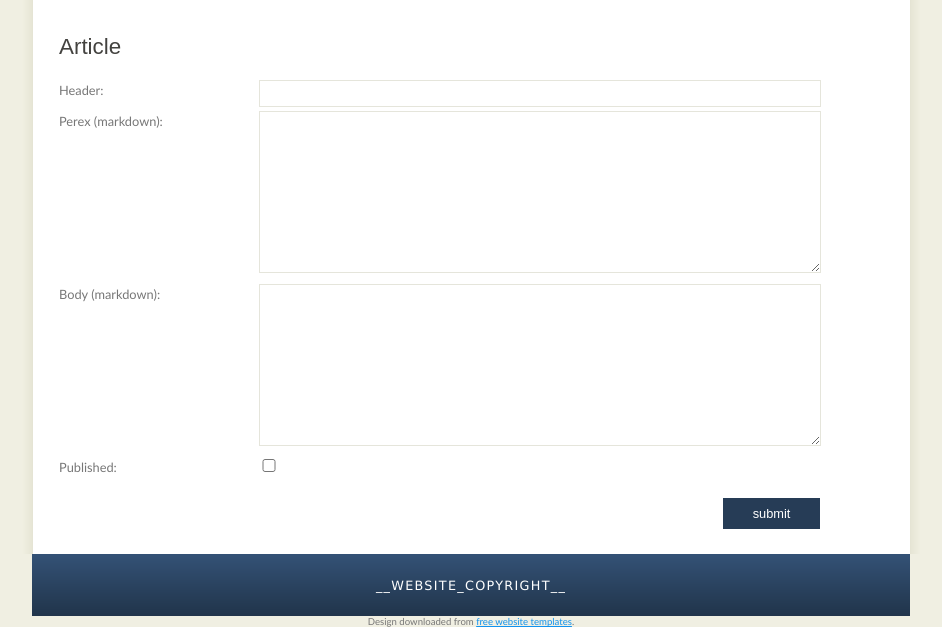
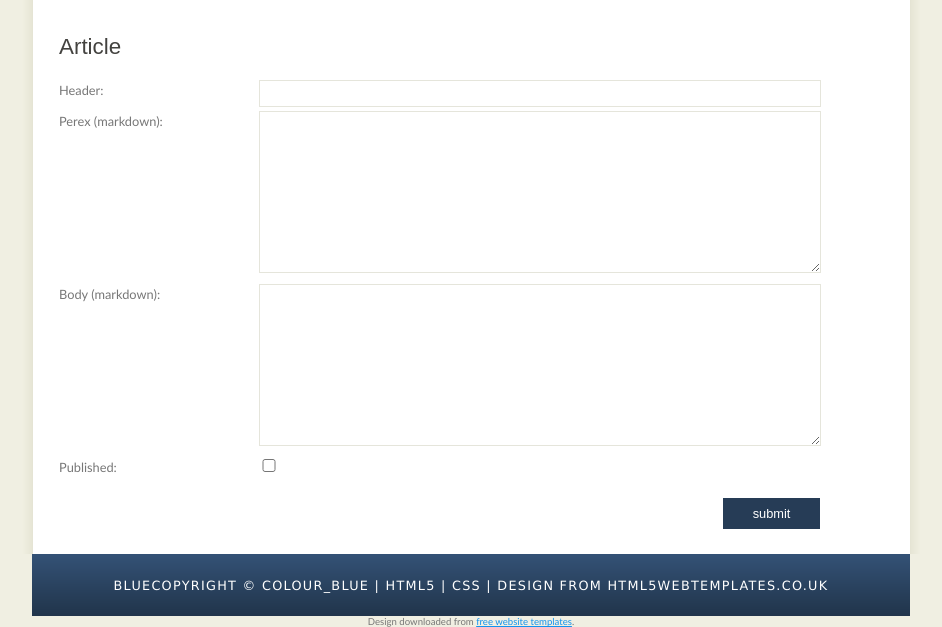
Before and after one commit to underground-lab/bluecms, a Django app: page /article_create in a window 1280 px wide. Shown: the part 241-868 px from the top of the page, without its empty margins (169-1111 px from the left). Run offline with Django 4.2, Linux system fonts and the light colour scheme; the visitor is signed in with stand-in values (Sample User, id 1).

Commit message:
Bluecms settings

```diff
--- a/blue/articles/templates/base.html
+++ b/blue/articles/templates/base.html
@@ -60,7 +60,7 @@
     </div>
     <div id="content_footer"></div>
     <div id="footer">
-      {% trans '__website_copyright__' %}
+      {% settings_value "BLUECMS_FOOTER" %}
     </div>
   </div>
 <div style="text-align: center; font-size: 0.75em;">Design downloaded from <a href="http://www.freewebtemplates.com/">free website templates</a>.</div></body>
--- a/blue/articles/templatetags/custom_tags.py
+++ b/blue/articles/templatetags/custom_tags.py
@@ -1,5 +1,6 @@
 from django import template
 from django.conf import settings
+from django.utils.safestring import mark_safe
 
 register = template.Library()
 
@@ -7,4 +8,4 @@ register = template.Library()
 # settings value
 @register.simple_tag
 def settings_value(name):
-    return getattr(settings, name, "")
+    return mark_safe(getattr(settings, name, ""))
--- a/blue/blue/settings.py
+++ b/blue/blue/settings.py
@@ -157,6 +157,7 @@ EMAIL_RECIPIENT = ''
 BLUECMS_TITLE1 = 'blue'
 BLUECMS_TITLE2 = 'cms'
 BLUECMS_SUBTITLE = _('Simple. Contemporary. CMS Template.')
+BLUECMS_FOOTER = "blueCopyright &copy; colour_blue | <a href='http://validator.w3.org/check?uri=referer'>HTML5</a> | <a href='http://jigsaw.w3.org/css-validator/check/referer'>CSS</a> | <a href='http://www.html5webtemplates.co.uk'>design from HTML5webtemplates.co.uk</a>"
 
 # Load local settings if exists
 try:
```
